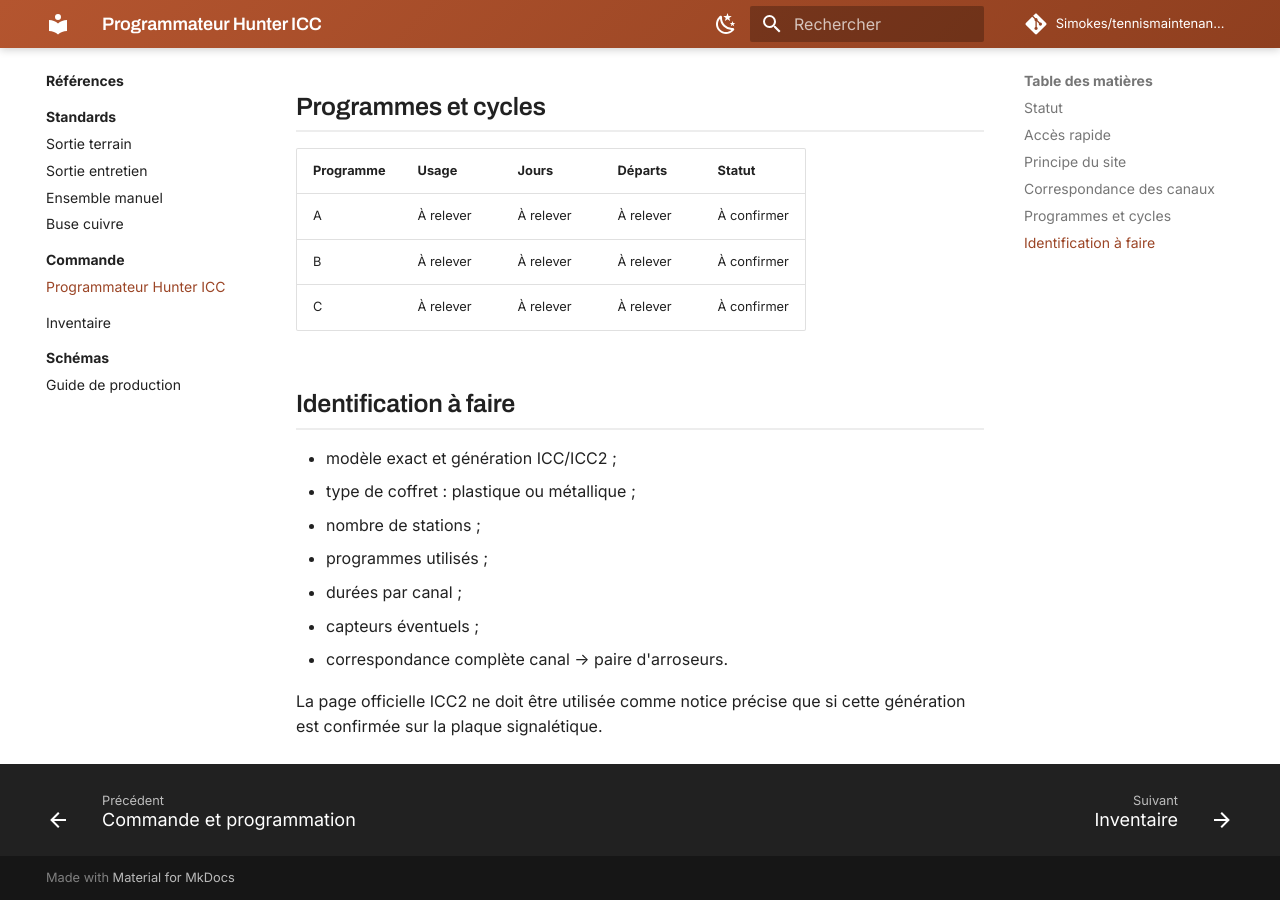
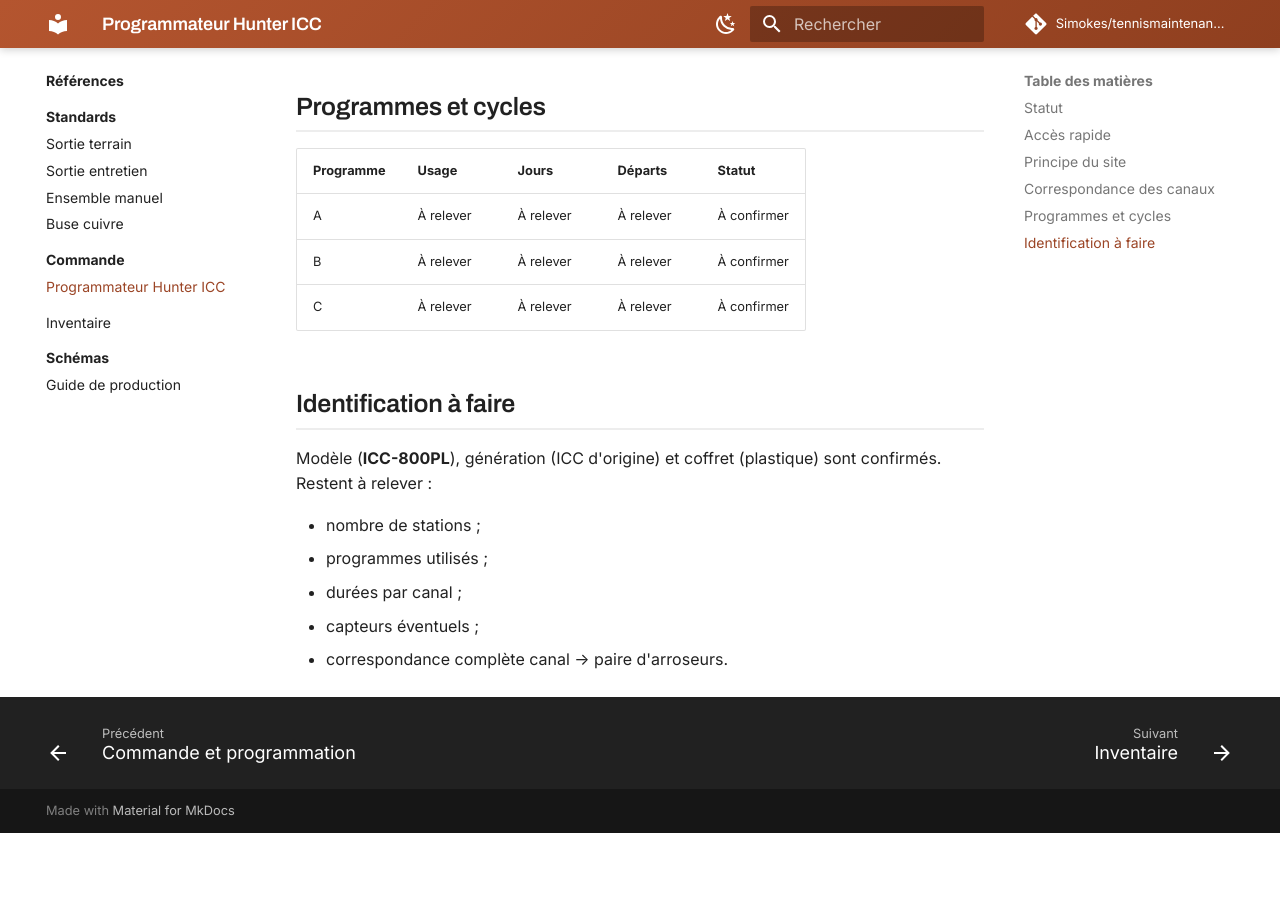
Before and after one commit to Simokes/tennismaintenance, an MkDocs documentation site: the page built from docs/control/programmateur-hunter-icc.md, in a window 1280 px wide and 900 px high, scrolled down 1276 px. Built offline with MkDocs 1.6.1 and Material for MkDocs 9.7.7, drawn with Linux system fonts in a browser that asks for light colours; comment, search, counter and statistics services are not loaded; after the commit the page ends 2109 px from its top, so only the background shows below that.

Commit message:
chore(control): retirer les renvois ICC2 devenus inutiles (génération ICC confirmée) (#80)
Suite à la confirmation du modèle Hunter ICC-800PL (génération ICC d'origine,
PR #78) :

- retrait du lien vers la page officielle ICC2 dans CTRL-001 (§ 9) ;
- page docs : la section « Identification à faire » n'y liste plus le modèle,
  la génération et le coffret (désormais confirmés) et la remarque ICC2 est
  supprimée.

La mention « (pas ICC2) » du tableau d'identification est conservée : elle
documente le résultat du relevé.

Remarque non bloquante de la review GPTReviewer sur la PR #78.

Co-authored-by: Claude Opus 4.8 <noreply@anthropic.com>

```diff
--- a/docs/control/programmateur-hunter-icc.md
+++ b/docs/control/programmateur-hunter-icc.md
@@ -44,12 +44,10 @@ La correspondance exacte doit être vérifiée terrain par terrain.
 
 ## Identification à faire
 
-- modèle exact et génération ICC/ICC2 ;
-- type de coffret : plastique ou métallique ;
+Modèle (**ICC-800PL**), génération (ICC d'origine) et coffret (plastique) sont confirmés. Restent à relever :
+
 - nombre de stations ;
 - programmes utilisés ;
 - durées par canal ;
 - capteurs éventuels ;
 - correspondance complète canal → paire d'arroseurs.
-
-La page officielle ICC2 ne doit être utilisée comme notice précise que si cette génération est confirmée sur la plaque signalétique.
```
Also changed, not shown: control/CTRL-001-programmateur-hunter-icc.md (+0 -1 lines).
